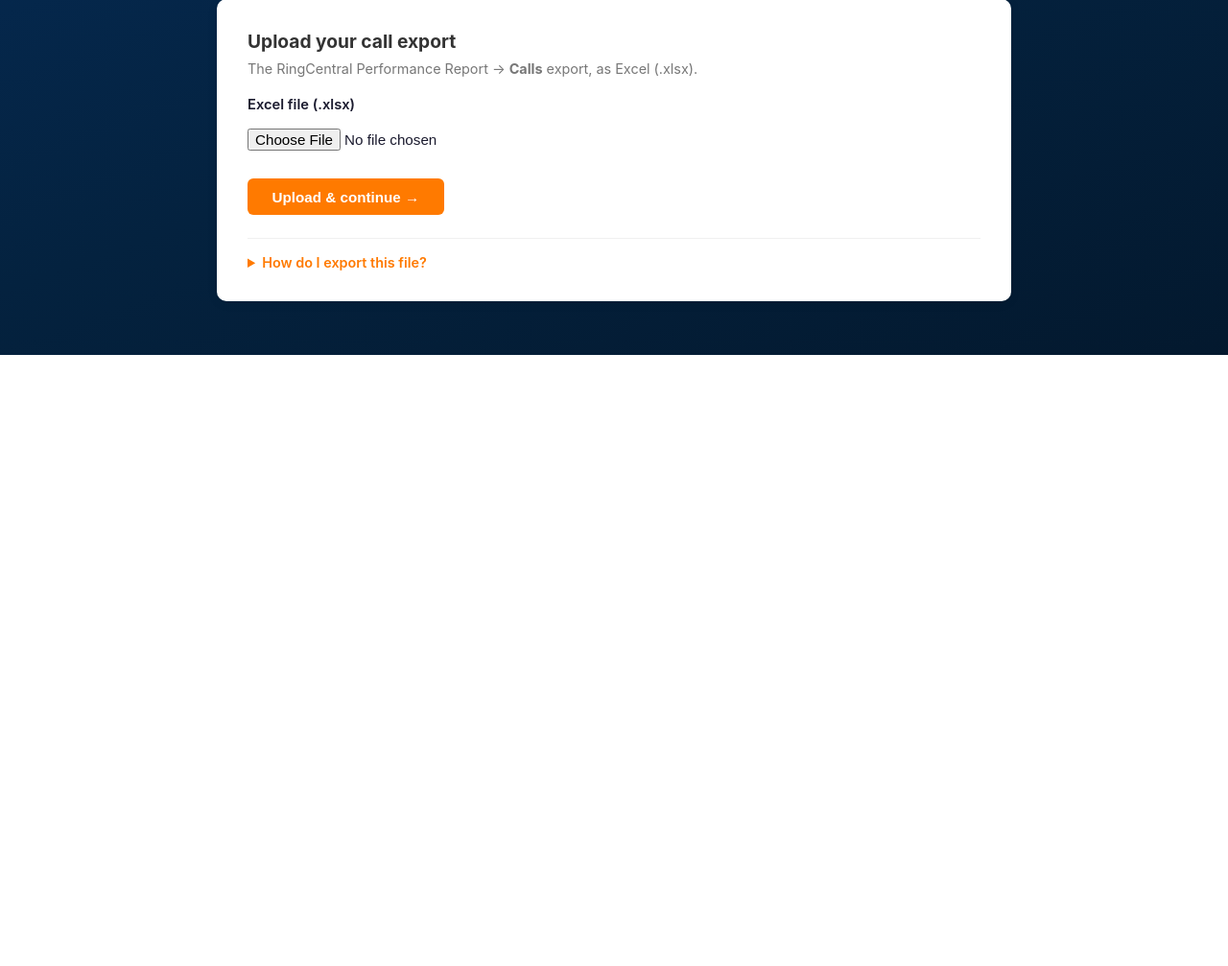
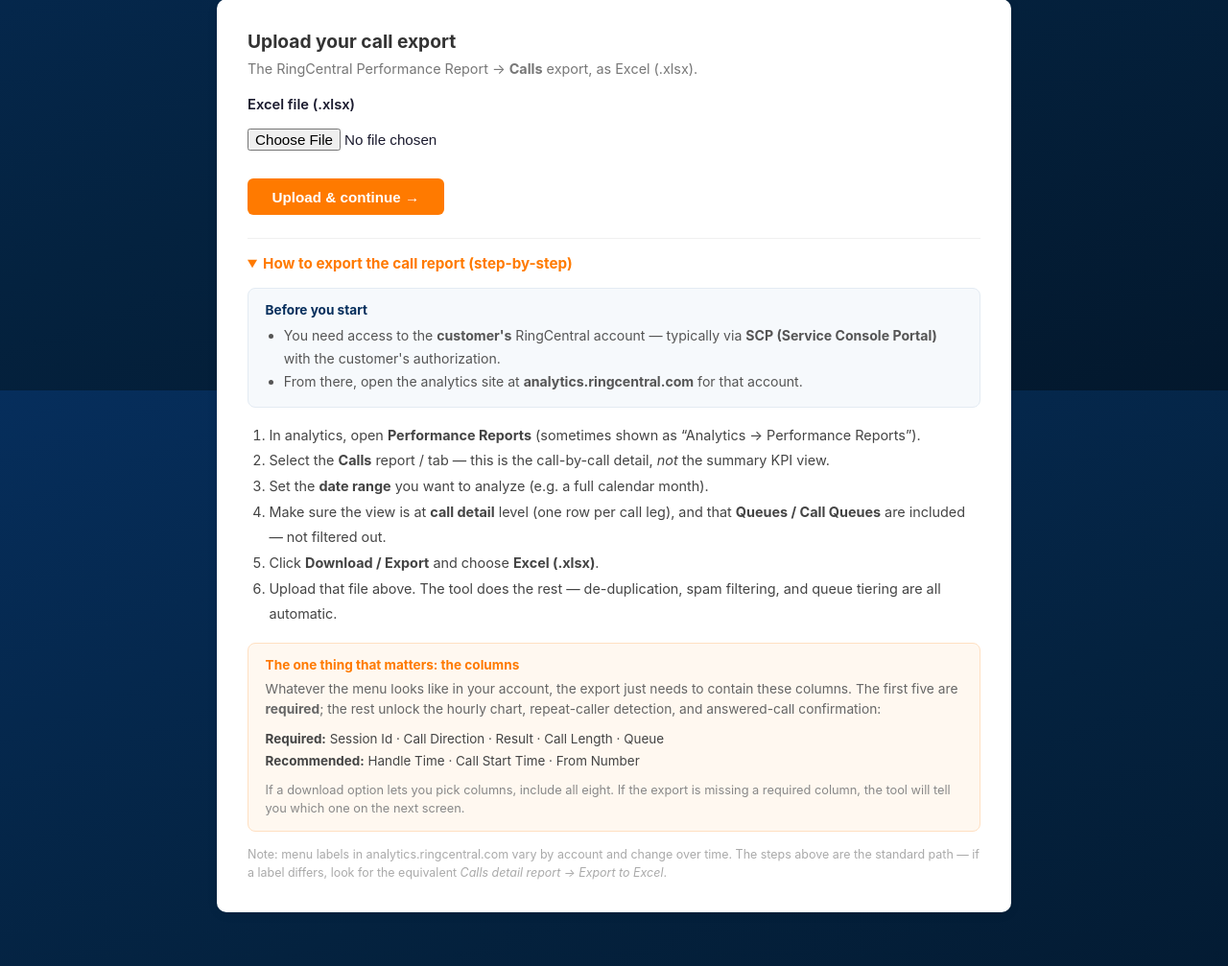
Before and after one commit to nmludwig/rng-performance-analyzer, a Flask app: page / in a window 1280 px wide. Shown: the part 1193-2200 px from the top of the page at 96% size. Before the commit the page ends 1563 px from the top, so only its background shows below. Run offline with Flask 3, Linux system fonts and the light colour scheme; the visitor is signed in with stand-in values (Sample User, id 1).

Commit message:
Expand call-export instructions with prerequisites and column contract
Add SCP / analytics.ringcentral.com access prerequisites, clearer
step-by-step export guidance, and the required/recommended column list
so AEs know exactly what the uploaded file must contain.

Co-Authored-By: Claude Opus 4.7 <noreply@anthropic.com>

```diff
--- a/templates/index.html
+++ b/templates/index.html
@@ -72,18 +72,61 @@
     <button type="submit" class="btn btn-primary">Upload &amp; continue →</button>
   </form>
 
-  <details style="margin-top:1.5rem;border-top:1px solid #f0f0f0;padding-top:1rem;">
-    <summary style="cursor:pointer;font-weight:600;font-size:0.9rem;color:#FF7A00;">
-      How do I export this file?
+  <details style="margin-top:1.5rem;border-top:1px solid #f0f0f0;padding-top:1rem;" open>
+    <summary style="cursor:pointer;font-weight:700;font-size:0.95rem;color:#FF7A00;">
+      How to export the call report (step-by-step)
     </summary>
-    <ol style="padding-left:1.4rem;line-height:1.9;color:#555;font-size:0.9rem;margin-top:0.75rem;">
-      <li>Log in to the <strong>RingCentral Analytics Portal</strong></li>
-      <li>Go to <strong>Performance Reports</strong></li>
-      <li>Click the <strong>Calls</strong> tab</li>
-      <li>Set your desired date range and filters</li>
-      <li>Click <strong>Download → Excel (.xlsx)</strong></li>
-      <li>Upload that file above</li>
+
+    <!-- Before you start -->
+    <div style="margin-top:1rem;background:#f6f9fc;border:1px solid #e3ebf3;border-radius:8px;padding:0.9rem 1.1rem;">
+      <div style="font-weight:700;font-size:0.85rem;color:#062E5C;margin-bottom:0.4rem;">Before you start</div>
+      <ul style="padding-left:1.2rem;line-height:1.7;color:#555;font-size:0.88rem;margin:0;">
+        <li>You need access to the <strong>customer's</strong> RingCentral account — typically via
+            <strong>SCP (Service Console Portal)</strong> with the customer's authorization.</li>
+        <li>From there, open the analytics site at
+            <strong>analytics.ringcentral.com</strong> for that account.</li>
+      </ul>
+    </div>
+
+    <!-- Steps -->
+    <ol style="padding-left:1.4rem;line-height:1.85;color:#444;font-size:0.9rem;margin-top:1rem;">
+      <li>In analytics, open <strong>Performance Reports</strong> (sometimes shown as
+          “Analytics → Performance Reports”).</li>
+      <li>Select the <strong>Calls</strong> report / tab — this is the call-by-call detail,
+          <em>not</em> the summary KPI view.</li>
+      <li>Set the <strong>date range</strong> you want to analyze (e.g. a full calendar month).</li>
+      <li>Make sure the view is at <strong>call detail</strong> level (one row per call leg),
+          and that <strong>Queues / Call Queues</strong> are included — not filtered out.</li>
+      <li>Click <strong>Download / Export</strong> and choose <strong>Excel (.xlsx)</strong>.</li>
+      <li>Upload that file above. The tool does the rest — de-duplication, spam filtering,
+          and queue tiering are all automatic.</li>
     </ol>
+
+    <!-- Required columns -->
+    <div style="margin-top:1rem;background:#fff8f0;border:1px solid #ffe0c2;border-radius:8px;padding:0.9rem 1.1rem;">
+      <div style="font-weight:700;font-size:0.85rem;color:#FF7A00;margin-bottom:0.4rem;">
+        The one thing that matters: the columns
+      </div>
+      <p style="color:#666;font-size:0.86rem;line-height:1.55;margin:0 0 0.55rem;">
+        Whatever the menu looks like in your account, the export just needs to contain these columns.
+        The first five are <strong>required</strong>; the rest unlock the hourly chart, repeat-caller
+        detection, and answered-call confirmation:
+      </p>
+      <div style="font-size:0.84rem;color:#444;line-height:1.7;">
+        <strong>Required:</strong> Session Id · Call Direction · Result · Call Length · Queue<br>
+        <strong>Recommended:</strong> Handle Time · Call Start Time · From Number
+      </div>
+      <p style="color:#888;font-size:0.8rem;line-height:1.5;margin:0.55rem 0 0;">
+        If a download option lets you pick columns, include all eight. If the export is missing a
+        required column, the tool will tell you which one on the next screen.
+      </p>
+    </div>
+
+    <p style="color:#aaa;font-size:0.78rem;line-height:1.5;margin-top:0.9rem;margin-bottom:0;">
+      Note: menu labels in analytics.ringcentral.com vary by account and change over time. The steps
+      above are the standard path — if a label differs, look for the equivalent
+      <em>Calls detail report → Export to Excel</em>.
+    </p>
   </details>
 </div>
 
```
